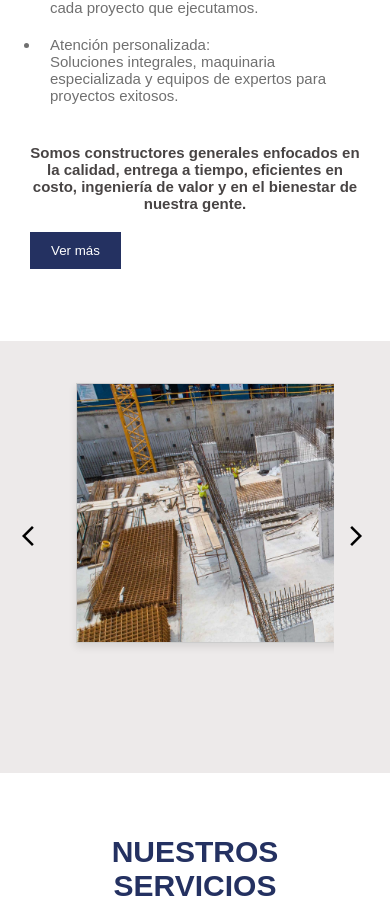
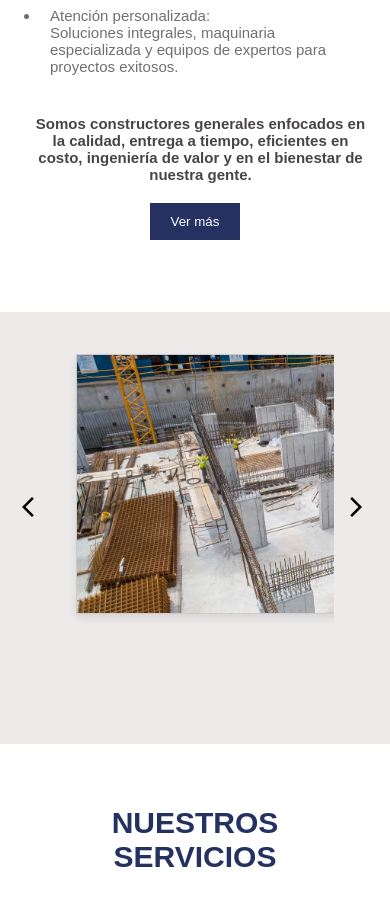
Before and after one commit to destrada-2019308/Pagina-Macro, a plain HTML site: page index.html in a window 390 px wide. Shown: the part 1392-2297 px from the top of the page. Drawn offline with nearby package versions, Linux system fonts and the light colour scheme; a web font is replaced by a local one.

Commit message:
Añadiendo estilos nuevos

```diff
--- a/style.css
+++ b/style.css
@@ -148,7 +148,6 @@
     color: #484444;
     width: 600px;
     margin: 0 auto;
-
 }
 
 .div-span-p p{
@@ -161,6 +160,7 @@
     display: flex;
     justify-content: center;
     align-items: center;
+    margin: 0 auto;
 }
 
 .contenido{
@@ -398,10 +398,6 @@ footer{
         max-width: 700px ;
     }
 
-    .likes-1 h1{
-        width: 10px;
-    }
-
     .div-span{
         display: block;
     }
@@ -452,6 +448,10 @@ footer{
         padding: 10px;
     }
 
+    .div-span-p{
+        min-width: 361px;
+    }
+
     .container-1 hr{
        display: none;
     }
```
